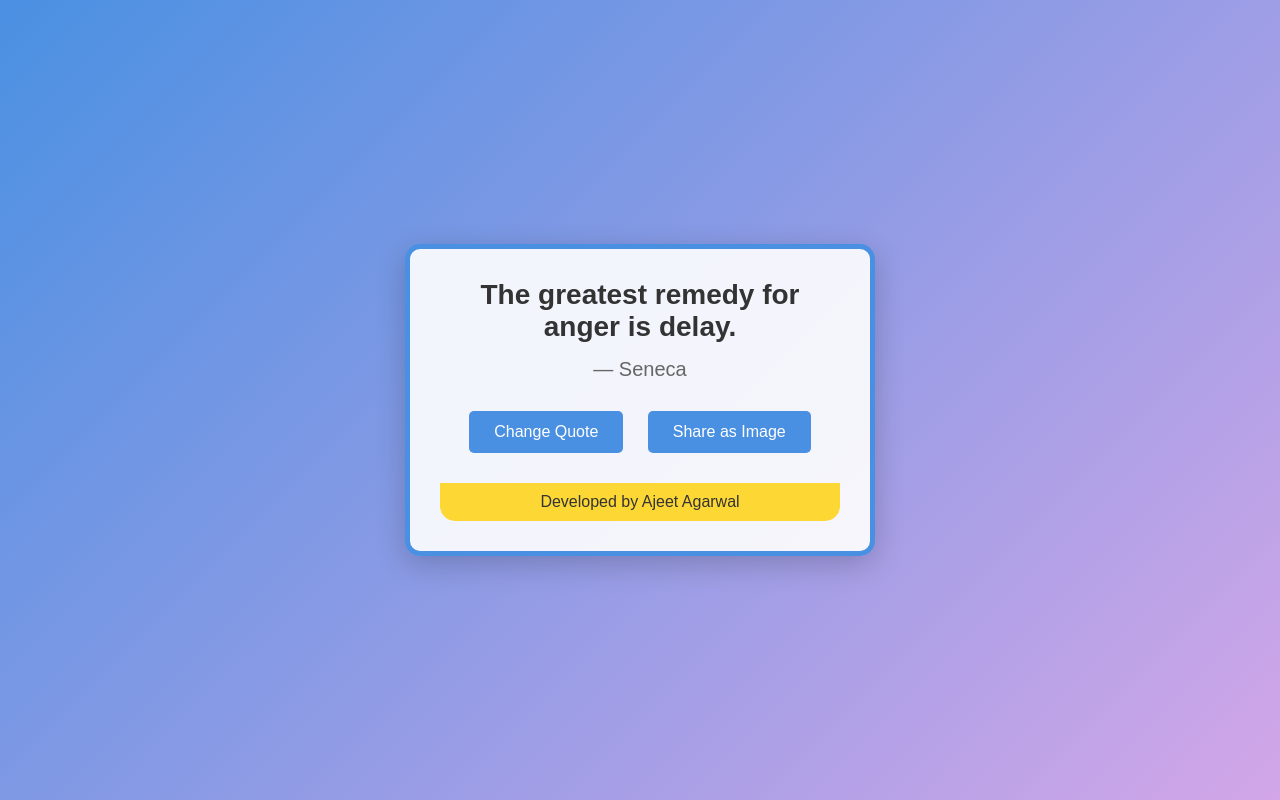
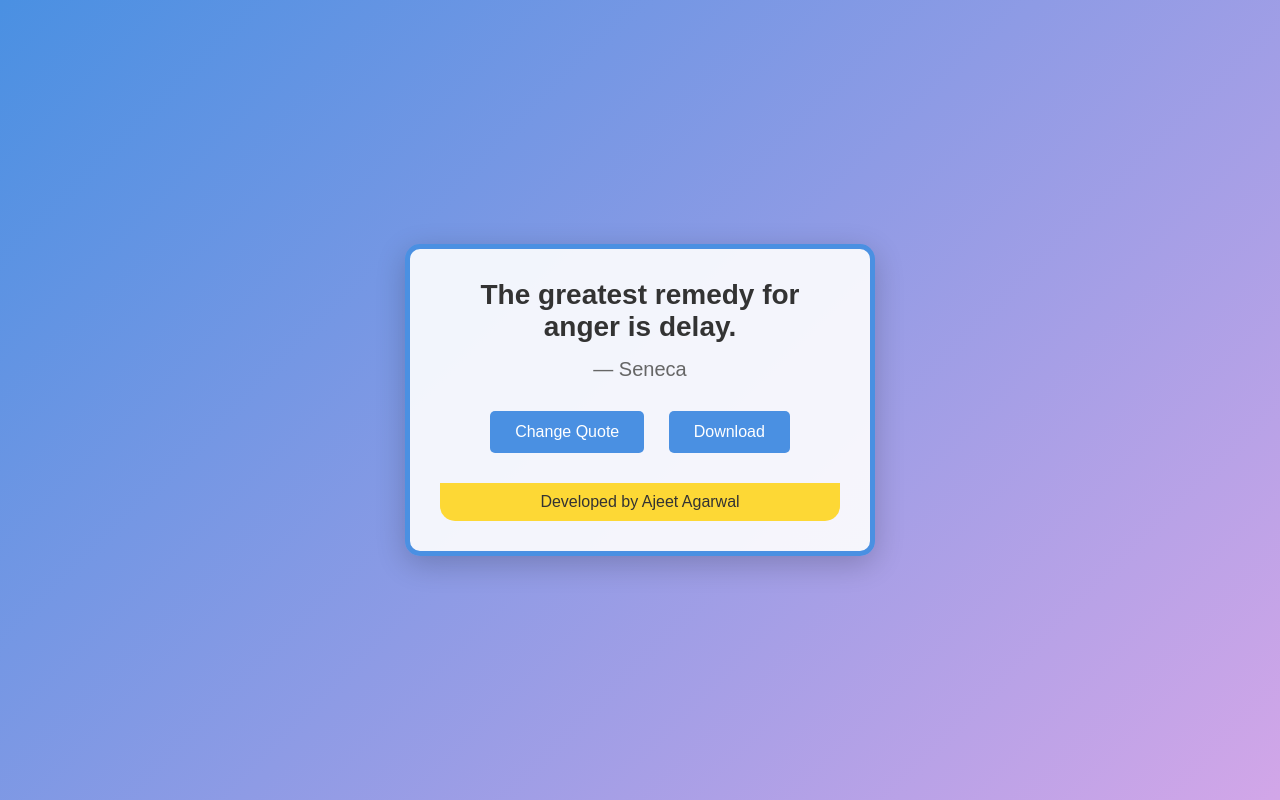
Before and after one commit to mynameisajeet/dailyquotes, a plain HTML site: page index.html in a window 1280 px wide. Drawn offline with nearby package versions, Linux system fonts and the light colour scheme.

Commit message:
index.html

```diff
--- a/index.html
+++ b/index.html
@@ -11,7 +11,7 @@
     <div id="quote">Loading...</div>
     <div id="author"></div>
     <button id="change-quote">Change Quote</button>
-    <button id="share-quote">Share as Image</button>
+    <button id="share-quote">Download</button>
     <div id="spinner" class="spinner" style="display: none;"></div>
     <div class="footer">Developed by Ajeet Agarwal</div>
 </div>
```
